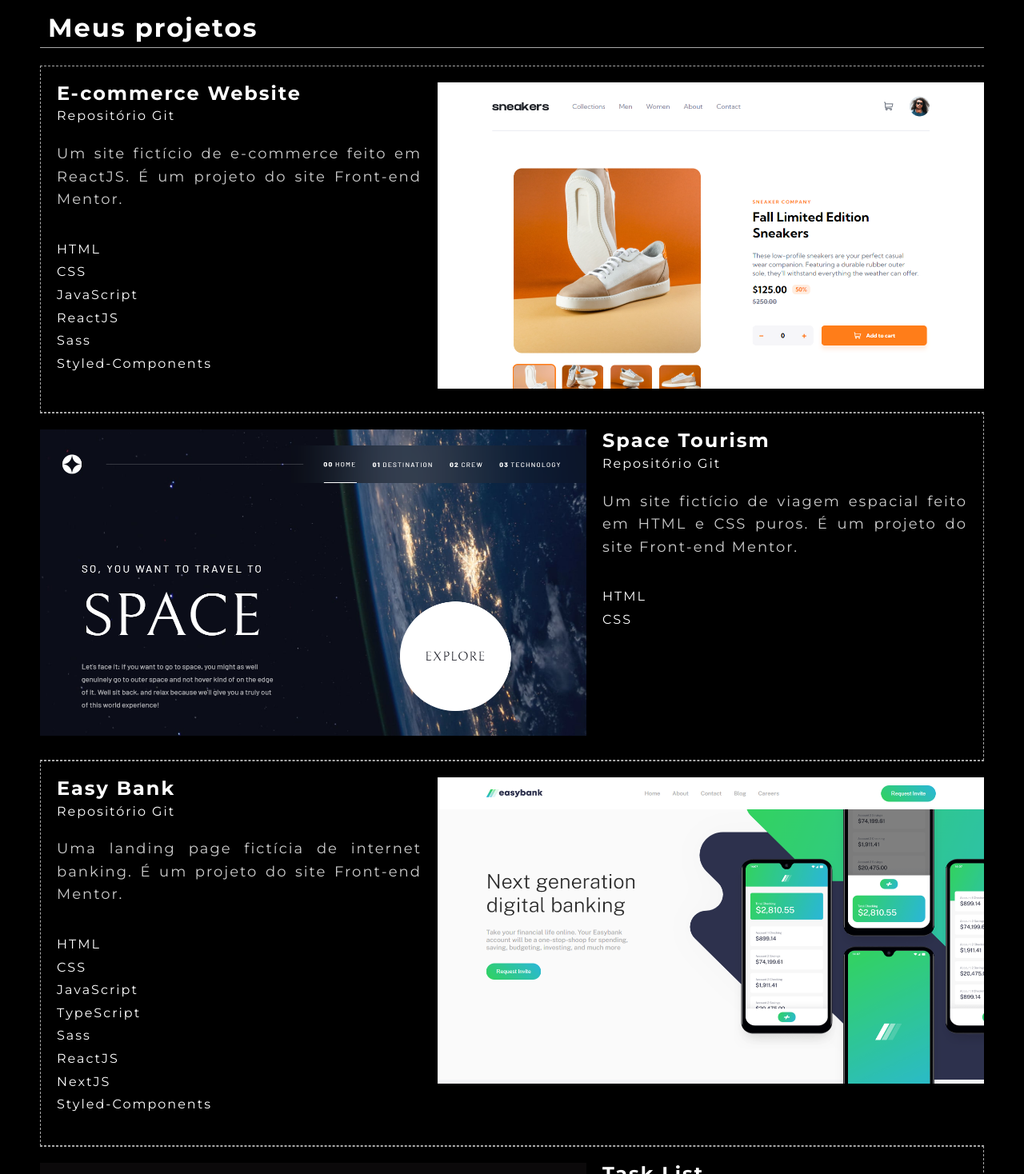
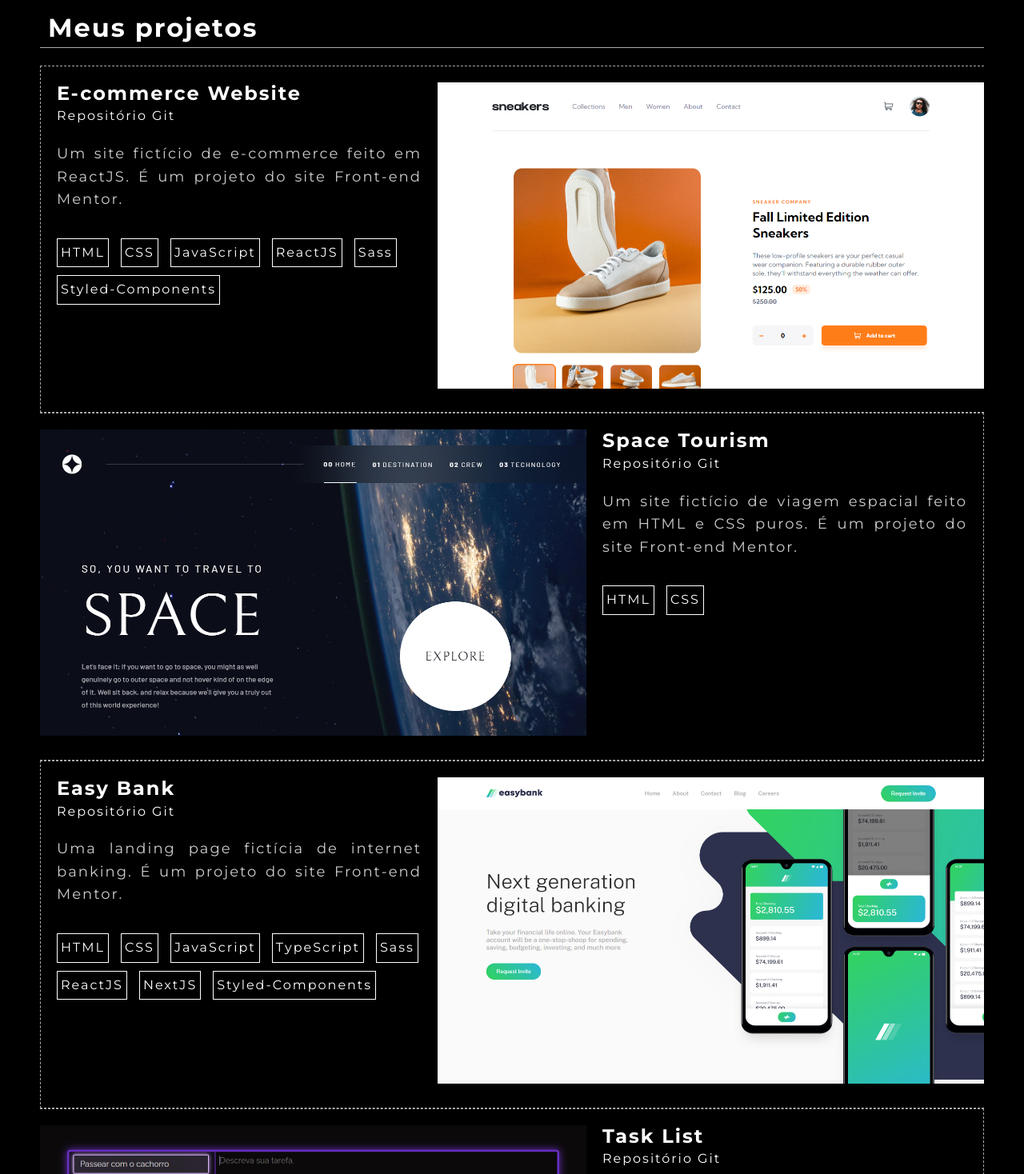
Before and after one commit to Jp-bruno/CurriculoSiteV2, a Next.js app: page / in a window 1280 px wide. Shown: the part 916-2384 px from the top of the page at 80% size. Built offline with nearby package versions, Linux system fonts and the light colour scheme.

Commit message:
fixed wrong css selector for .tech

```diff
--- a/components/ProjectCard.tsx
+++ b/components/ProjectCard.tsx
@@ -49,7 +49,6 @@ const StyledCard = styled.div`
       }
     }
 
-    .more-details {
     .more-details-techs {
       display: flex;
       column-gap: 15px;
@@ -63,7 +62,6 @@ const StyledCard = styled.div`
 
         &:hover {
           background-color: rgba(255, 255, 255, 0.1);
-          }
         }
       }
     }
```
Lines whose indentation alone changed are shown as unchanged.
